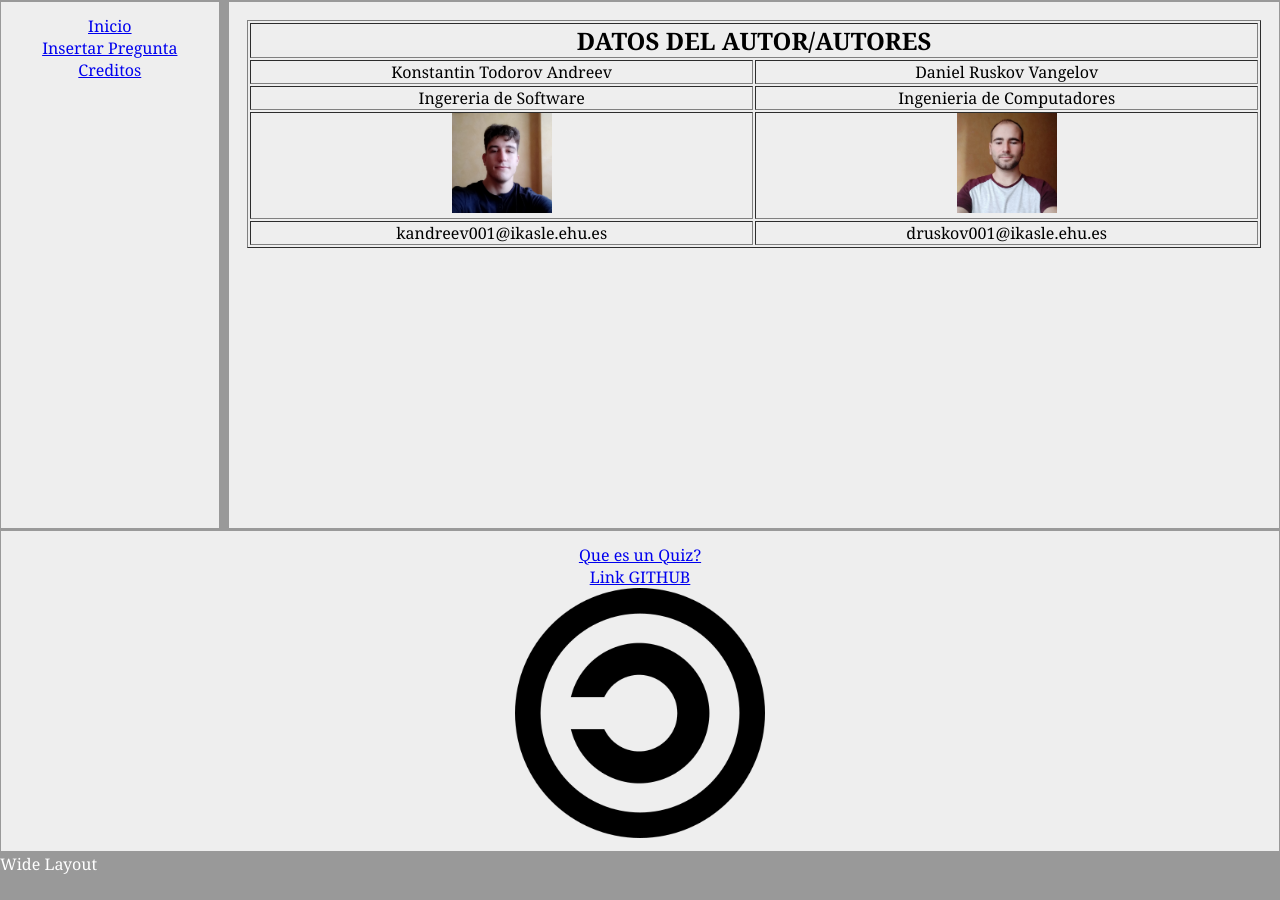
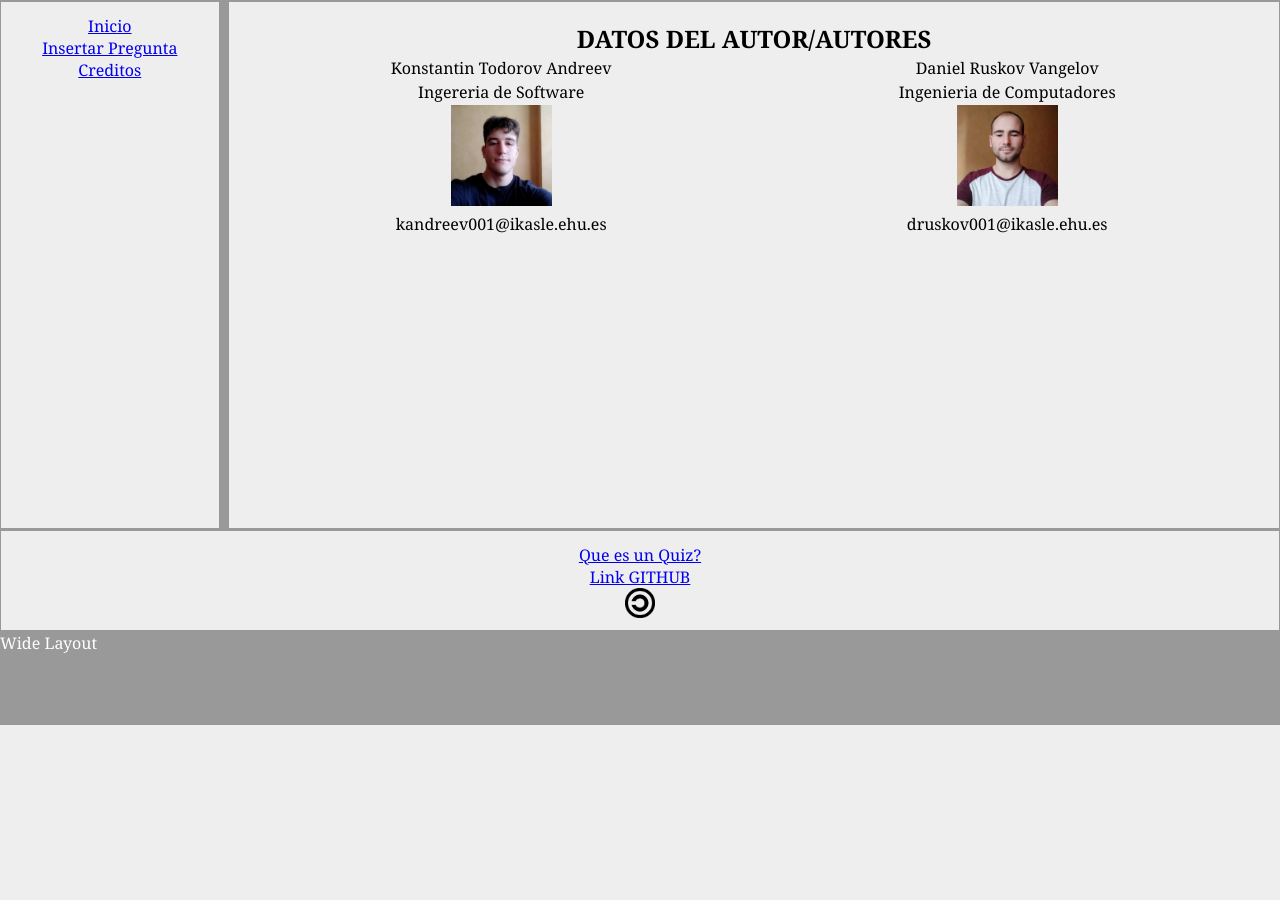
Before and after one commit to kandreev-contact/ProyectoSW2020, a PHP site: page /php/Credits.php in a window 1280 px wide. Shown: the part 75-975 px from the top of the page. After the commit the page ends 800 px from the top, so only its background shows below. Run offline with PHP 8.4, Linux system fonts and the light colour scheme.

Commit message:
css corregido

```diff
--- a/php/Credits.php
+++ b/php/Credits.php
@@ -10,9 +10,9 @@
 	<?php include '../php/Menus.php' ?>
 	<section class="main" id="s1">
 		<div>
-			<table border="1px">
+			<table>
 				<tr>
-					<th colspan="2" width="700">
+					<th colspan="2">
 						<h2>DATOS DEL AUTOR/AUTORES</h2>
 					</th>
 				</tr>
@@ -25,8 +25,8 @@
 					<td>Ingenieria de Computadores</td>
 				</tr>
 				<tr>
-					<td><img src="../autor-img/aimg-1.jpeg" alt="autor 1"></td>
-					<td><img src="../autor-img/aimg-2.jpeg" alt="autor 2"></td>
+					<td><img class="autores" src="../autor-img/aimg-1.jpeg" alt="autor 1"></td>
+					<td><img class="autores" src="../autor-img/aimg-2.jpeg" alt="autor 2"></td>
 				</tr>
 				<tr>
 					<td>kandreev001@ikasle.ehu.es</td>
--- a/prueba.txt
+++ /dev/null
@@ -1 +0,0 @@
-jajaja
--- a/styles/Credits.css
+++ b/styles/Credits.css
@@ -1,10 +1,13 @@
-table, tr, th, td {
-	align: center;
+table,
+tr,
+th,
+td {
+  align: center;
 }
 td {
-	width: 25%;
+  width: 25%;
 }
-img {
-	width: 20%;
-	height: 20%;
+.autores {
+  width: 20%;
+  height: 20%;
 }
```
